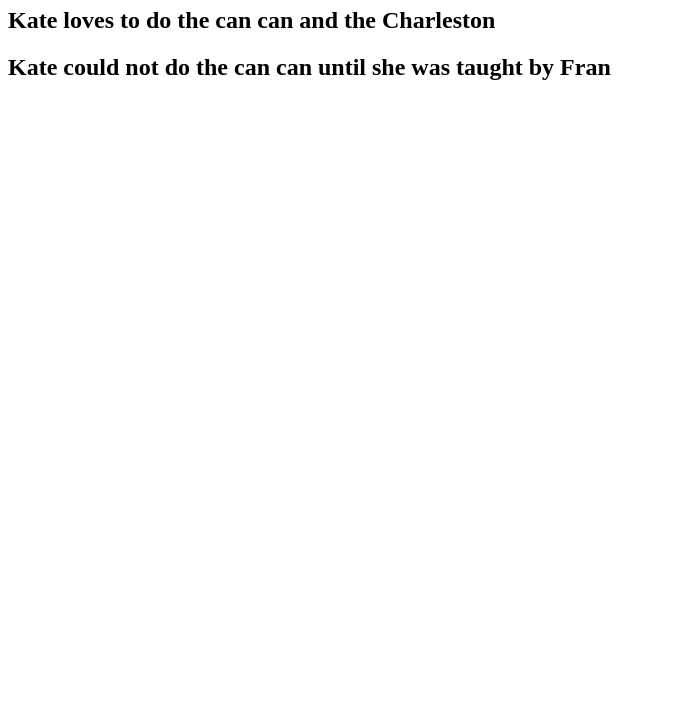
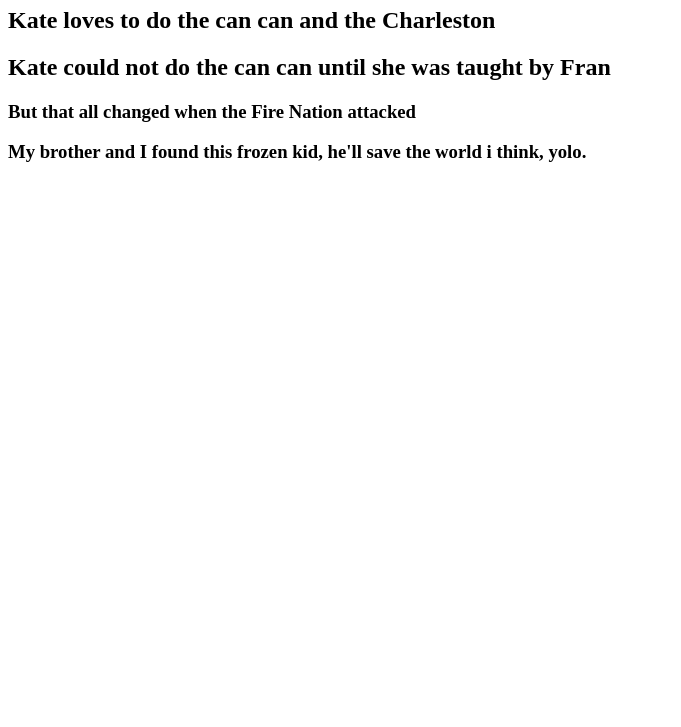
Before and after one commit to MaximillianSuiter/Kate, a plain HTML site: page kate.html in a window 1280 px wide. Shown: the part 73-800 px from the top of the page, without its empty margins (0-681 px from the left). Drawn offline with Linux system fonts and the light colour scheme.

Commit message:
adding two lines to the existing stuff

```diff
--- a/kate.html
+++ b/kate.html
@@ -10,5 +10,7 @@
     <h1>this page is about Kate, and her love of dance</h1>
     <h2>Kate loves to do the can can and the Charleston</h2>
     <h2>Kate could not do the can can until she was taught by Fran</h2>
+    <h3>But that all changed when the Fire Nation attacked</h3>
+    <h3>My brother and I found this frozen kid, he'll save the world i think, yolo. </h3>
 </body>
 </html>
```
Also changed, not shown: 1 other file.
